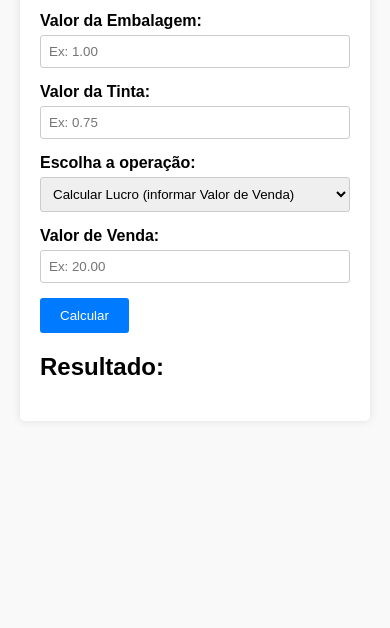
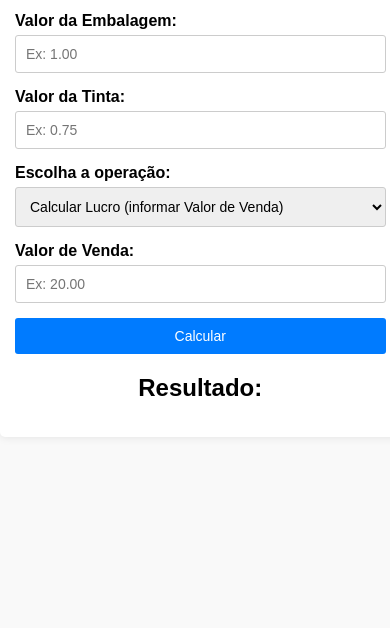
Before and after one commit to davealmondes/CalculadoraPreco, a plain HTML site: page index.html in a window 390 px wide. Shown: the part 216-844 px from the top of the page. Drawn offline with Linux system fonts and the light colour scheme.

Commit message:
Ajuste Layout

```diff
--- a/index.html
+++ b/index.html
@@ -2,20 +2,26 @@
 <html lang="pt">
 <head>
   <meta charset="UTF-8">
+  <meta name="viewport" content="width=device-width, initial-scale=1.0">
   <title>Calculadora de Lucro/Venda</title>
   <style>
     body {
       font-family: Arial, sans-serif;
-      margin: 20px;
+      margin: 0;
+      padding: 0;
       background-color: #f9f9f9;
     }
     .container {
+      width: 95%;
       max-width: 400px;
-      margin: auto;
+      margin: 20px auto;
       background: #fff;
       padding: 20px;
       border-radius: 5px;
       box-shadow: 0 0 10px rgba(0,0,0,0.1);
+    }
+    h1, h2 {
+      text-align: center;
     }
     .field {
       margin-bottom: 15px;
@@ -28,24 +34,42 @@
     input[type="number"],
     select {
       width: 100%;
-      padding: 8px;
+      padding: 10px;
       box-sizing: border-box;
       border: 1px solid #ccc;
       border-radius: 3px;
+      font-size: 16px;
     }
     button {
-      padding: 10px 20px;
+      width: 100%;
+      padding: 10px;
       background-color: #007BFF;
       border: none;
       color: #fff;
       border-radius: 3px;
+      font-size: 16px;
       cursor: pointer;
     }
     button:hover {
       background-color: #0056b3;
     }
     #resultado p {
-      margin: 5px 0;
+      margin: 8px 0;
+      font-size: 16px;
+    }
+    /* Ajustes para telas menores */
+    @media (max-width: 480px) {
+      .container {
+        padding: 15px;
+      }
+      input[type="number"],
+      select,
+      button {
+        font-size: 14px;
+      }
+      #resultado p {
+        font-size: 14px;
+      }
     }
   </style>
 </head>
```
